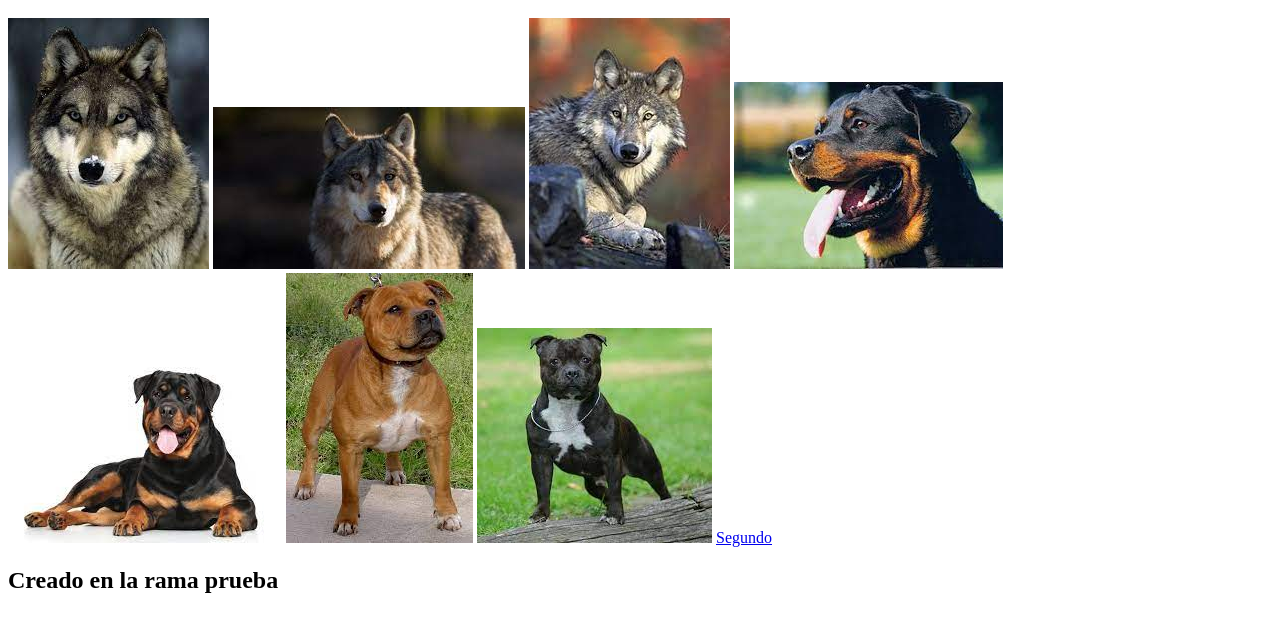
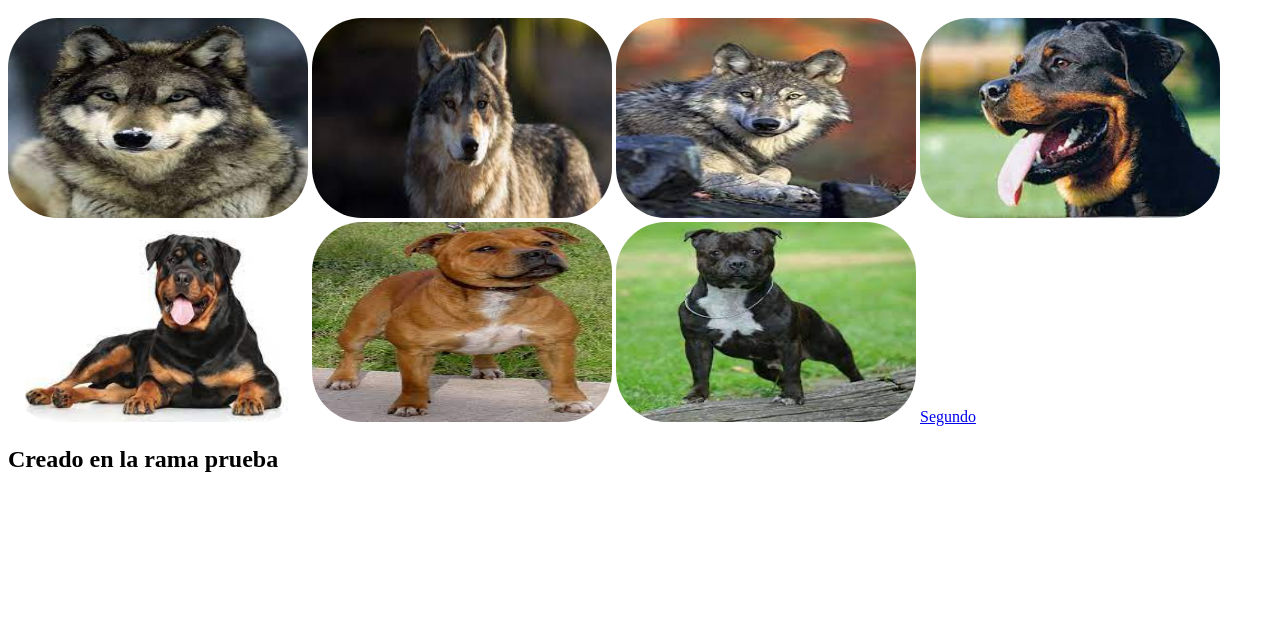
Before and after one commit to jhierro01/webcampusfp, a plain HTML site: page index.html in a window 1280 px wide. Shown: the part 120-752 px from the top of the page. Drawn offline with Linux system fonts and the light colour scheme.

Commit message:
Version con esquinas redondeadas en imagenes

```diff
--- a/css/style.css
+++ b/css/style.css
@@ -2,3 +2,9 @@ h1{
     background-color: black;
     color: white;
 }
+
+img{
+    width: 300px;
+    height: 200px;
+    border-radius: 50px;
+}
```
